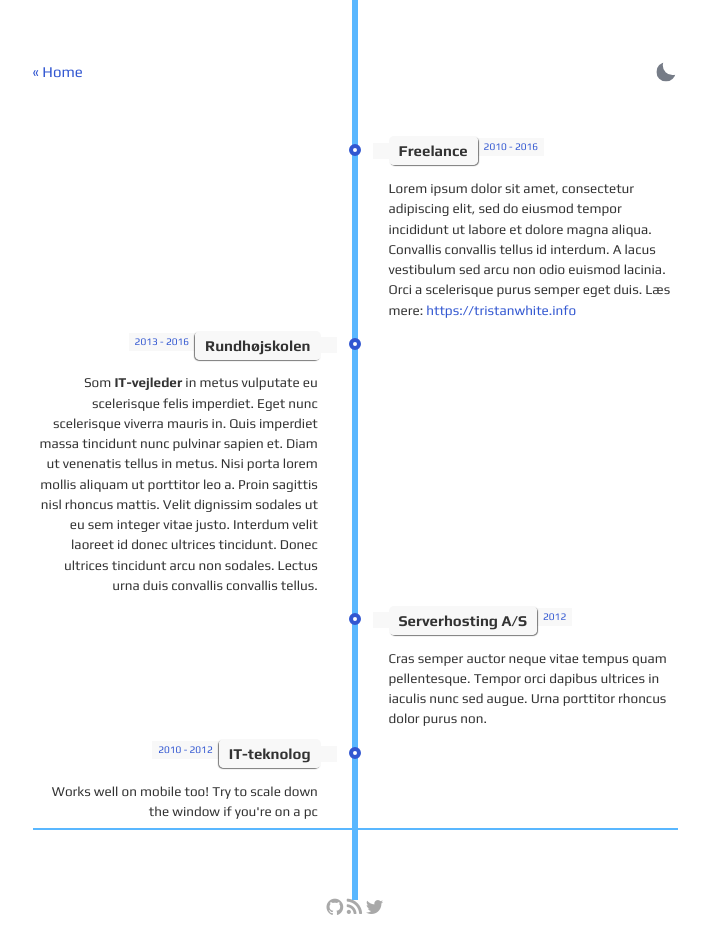
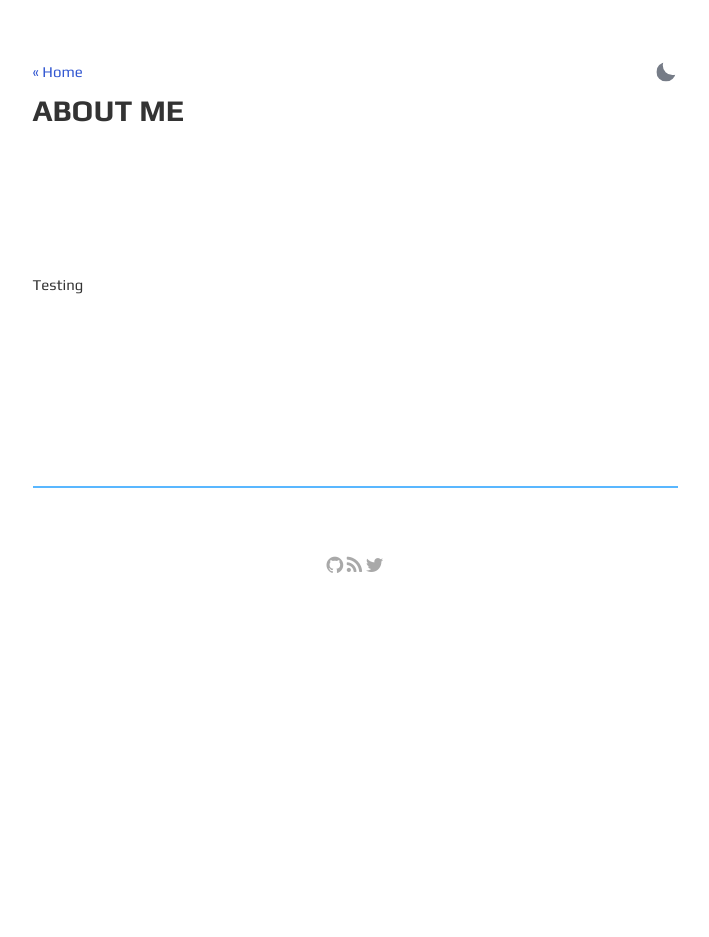
Before and after one commit to mrmelonson/zelenyy_blog, a Jekyll site: the page built from about.html, in a window 1280 px wide. Shown: the whole page, without its empty margins (285-994 px from the left). Built offline with Jekyll 4.4.1, drawn with Linux system fonts in a browser that asks for light colours; after the commit the page ends 900 px from its top, so only the background shows below that.

Commit message:
removed weird roadmap thing in about page

```diff
--- a/about.html
+++ b/about.html
@@ -9,81 +9,21 @@ layout: default
       <div></div>
     </button>
   </div>
+  <h1>About me</h1>
 </section>
 
 <section>
-    <!-- The Timeline -->
 
-    <ul class="timeline">
-
-        <!-- Item 1 -->
-        <li>
-            <div class="direction-r">
-                <div class="flag-wrapper">
-                    <span class="flag">Freelance</span>
-                    <span class="time-wrapper"><span class="time">2010 - 2016</span></span>
-                </div>
-                <div class="desc">
-                    Lorem ipsum dolor sit amet, consectetur adipiscing elit, sed do eiusmod tempor incididunt
-                    ut labore et dolore magna aliqua. Convallis convallis tellus id interdum. A lacus
-                    vestibulum sed arcu non odio euismod lacinia. Orci a scelerisque purus semper eget duis.
-                    Læs mere: <a href="https://tristanwhite.info" target="_top">https://tristanwhite.info</a>
-                </div>
-            </div>
-        </li>
-
-        <!-- Item 2 -->
-        <li>
-            <div class="direction-l">
-                <div class="flag-wrapper">
-                    <span class="flag">Rundhøjskolen</span>
-                    <span class="time-wrapper"><span class="time">2013 - 2016</span></span>
-                </div>
-                <div class="desc">
-                    Som <strong>IT-vejleder</strong> in metus vulputate eu scelerisque felis imperdiet.
-                    Eget nunc scelerisque viverra mauris in. Quis imperdiet massa tincidunt nunc pulvinar sapien et.
-                    Diam ut venenatis tellus in metus. Nisi porta lorem mollis aliquam ut porttitor leo a. Proin
-                    sagittis nisl rhoncus mattis. Velit dignissim sodales ut eu sem integer vitae justo. Interdum
-                    velit laoreet id donec ultrices tincidunt. Donec ultrices tincidunt arcu non sodales.
-                    Lectus urna duis convallis convallis tellus.
-                </div>
-            </div>
-        </li>
-
-        <!-- Item 3 -->
-        <li>
-            <div class="direction-r">
-                <div class="flag-wrapper">
-                    <span class="flag">Serverhosting A/S</span>
-                    <span class="time-wrapper"><span class="time">2012</span></span>
-                </div>
-                <div class="desc">
-                    Cras semper auctor neque vitae tempus quam pellentesque. Tempor orci dapibus ultrices
-                    in iaculis nunc sed augue. Urna porttitor rhoncus dolor purus non.
-                </div>
-            </div>
-        </li>
+    <div class="bio">
+        Testing
+    </div>
 
 
-        <!-- Item 4 -->
-        <li>
-            <div class="direction-l">
-                <div class="flag-wrapper">
-                    <span class="flag">IT-teknolog</span>
-                    <span class="time-wrapper"><span class="time">2010 - 2012</span></span>
-                </div>
-                <div class="desc">
-                    Works well on mobile too! Try to scale down the window if you're on a pc
-                </div>
-            </div>
-        </li>
-
-    </ul>
 
 </section>
 
 
 
 <section>
-  <nav class="post-nav" /nav>
+    <nav class="post-nav" /nav>
 </section>
```
